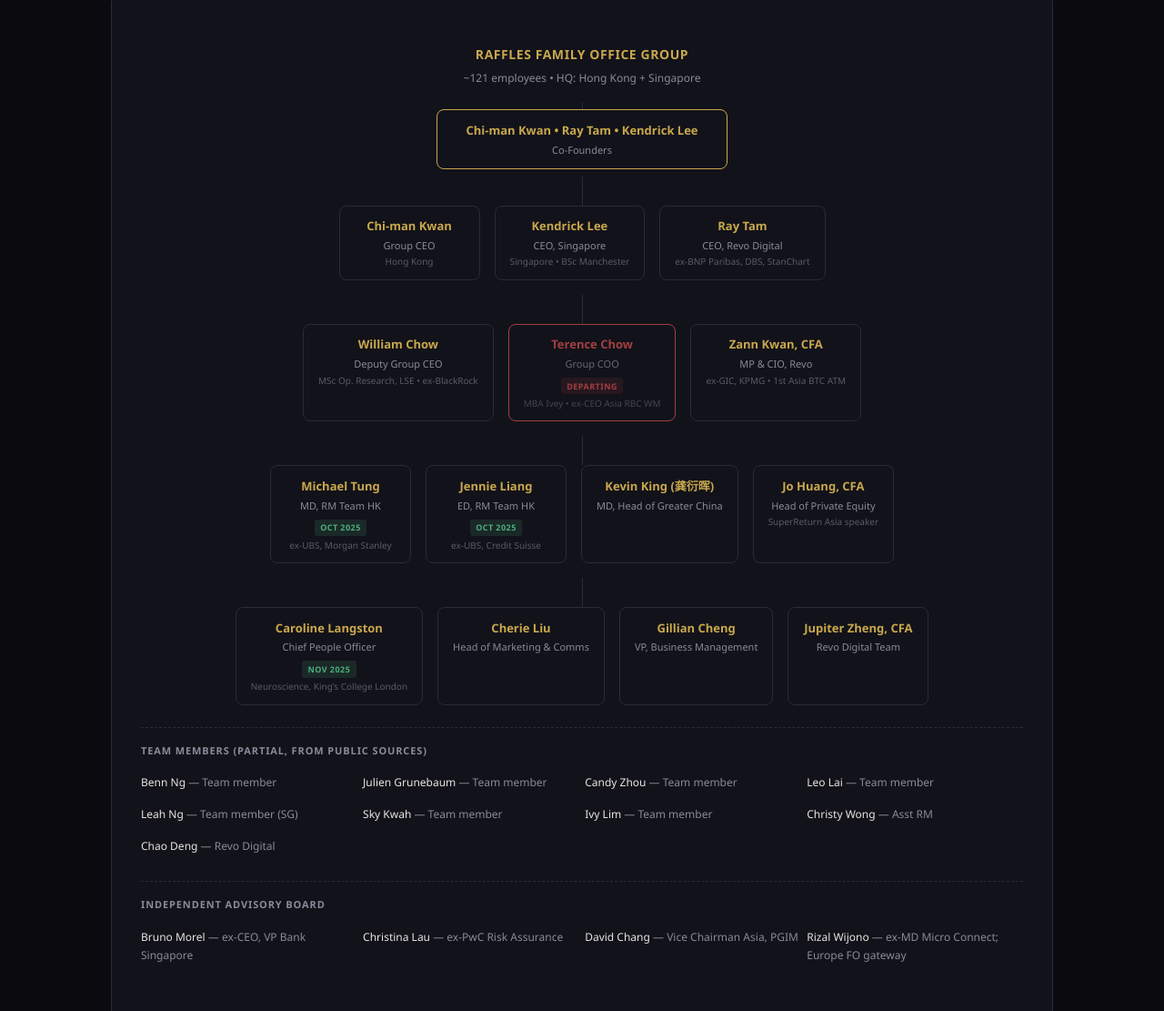
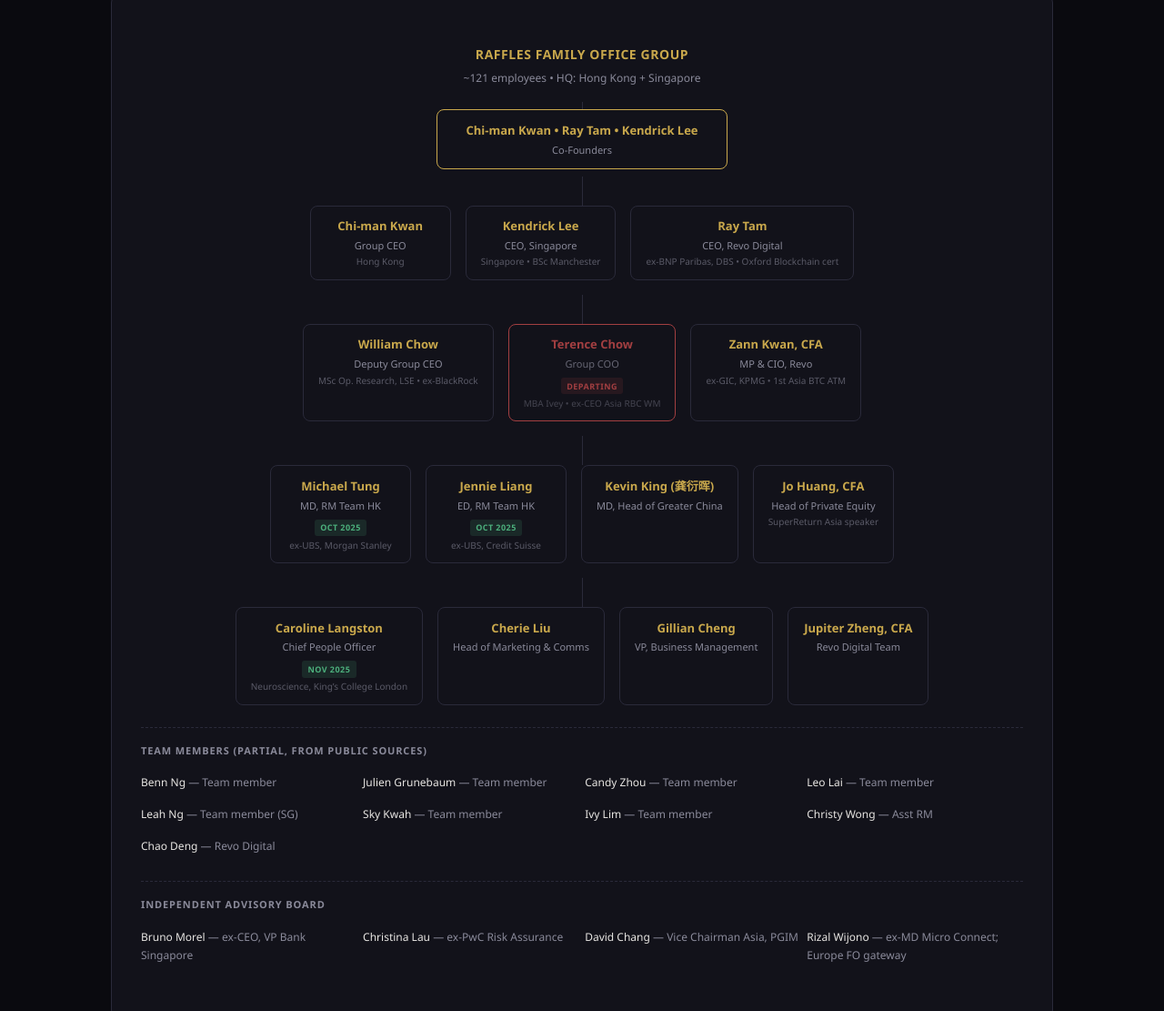
Before and after one commit to arthurando/arthur-raffles-prep, a plain HTML site: page index.html in a window 1280 px wide. Shown: the part 1675-2786 px from the top of the page at 91% size. Drawn offline with Linux system fonts and the light colour scheme.

Commit message:
fix: clarify Ray Tam Oxford = Blockchain Strategy Programme (cert, not degree)

```diff
--- a/index.html
+++ b/index.html
@@ -671,7 +671,7 @@
         <div class="org-box">
           <div class="name">Ray Tam</div>
           <div class="role">CEO, Revo Digital</div>
-          <div class="loc">ex-BNP Paribas, DBS, StanChart</div>
+          <div class="loc">ex-BNP Paribas, DBS &bull; Oxford Blockchain cert</div>
         </div>
       </div>
 
@@ -825,6 +825,7 @@
         <li>Co-Founder, Raffles Family Office</li>
         <li>Board Committee Member, Family Office Association HK</li>
         <li>Previous: BNP Paribas Private Banking (Director), DBS, Standard Chartered</li>
+        <li>Oxford Blockchain Strategy Programme (certificate, not degree)</li>
         <li>Board Committee Member, Family Office Association HK</li>
       </ul>
     </div>
```
